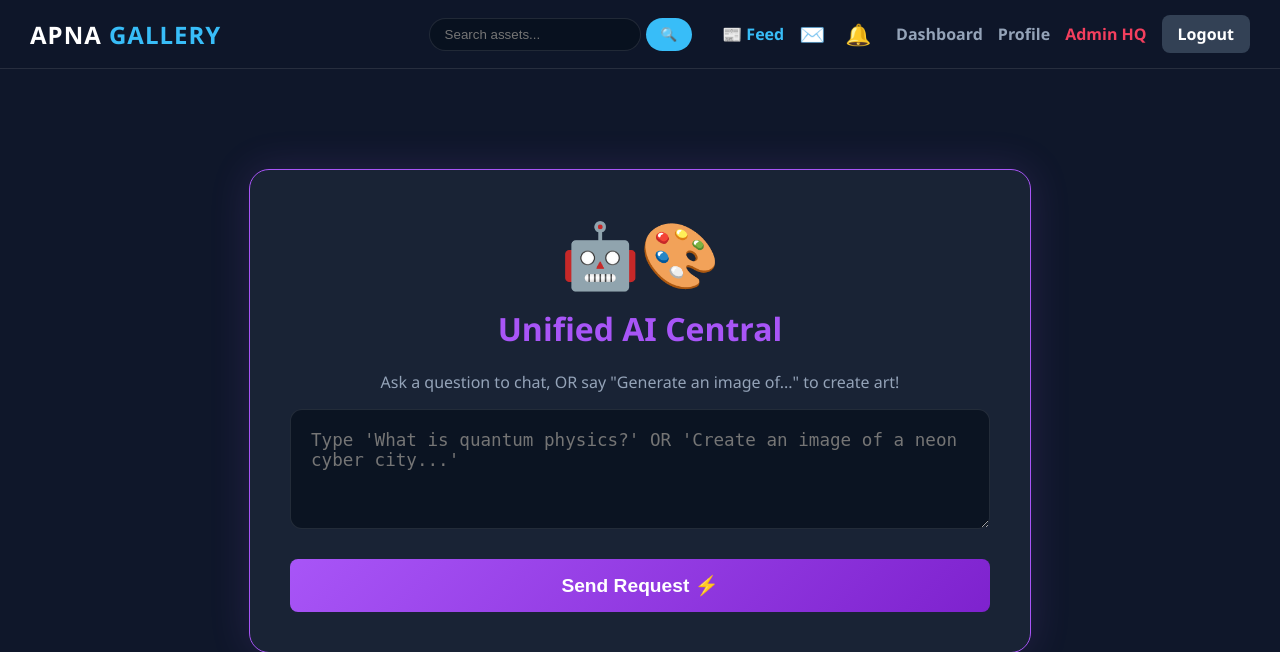
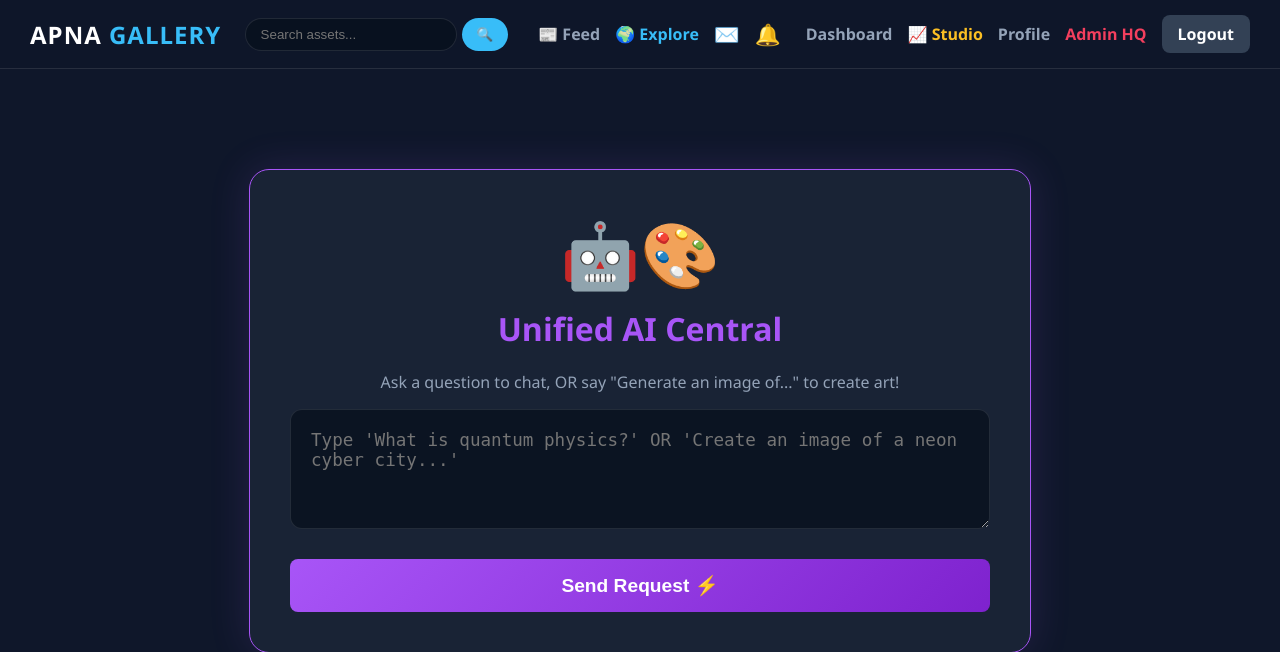
Before and after one commit to aakashofficial4551-alt/Apna-Gallery, a Flask app: page /ai-studio in a window 1280 px wide. Shown: the top 652 px of the page. Run offline with Flask 3, Linux system fonts and the light colour scheme; the visitor is signed in with stand-in values (Sample User, id 1); data that the repository does not hold is empty; some libraries are stand-ins or nearby versions.

Commit message:
Refactor base.html to simplify navigation links

```diff
--- a/Public_Gallery/templates/base.html
+++ b/Public_Gallery/templates/base.html
@@ -63,20 +63,18 @@
                     <a href="{{ url_for('pro_upgrade') }}" class="btn pro-btn" style="padding: 8px 15px; margin-right: 10px;">💎 PRO</a>
                 {% endif %}
 
-                <!-- NEW: FEED ROUTE -->
-                <a href="{{ url_for('feed') }}" style="color: var(--accent);">📰 Feed</a>
+                <a href="{{ url_for('feed') }}">📰 Feed</a>
+                <a href="{{ url_for('explore') }}" style="color: var(--accent);">🌍 Explore</a>
 
-                <a href="{{ url_for('inbox') }}" style="font-size: 1.3rem; margin-right: 5px;">
-                    ✉️
-                    {% if unread_messages > 0 %}<span class="notif-badge">{{ unread_messages }}</span>{% endif %}
+                <a href="{{ url_for('inbox') }}" style="font-size: 1.3rem;">
+                    ✉️ {% if unread_messages > 0 %}<span class="notif-badge">{{ unread_messages }}</span>{% endif %}
                 </a>
-
                 <a href="{{ url_for('notifications') }}" style="font-size: 1.3rem; margin-right: 10px;">
-                    🔔
-                    {% if unread_notifications > 0 %}<span class="notif-badge">{{ unread_notifications }}</span>{% endif %}
+                    🔔 {% if unread_notifications > 0 %}<span class="notif-badge">{{ unread_notifications }}</span>{% endif %}
                 </a>
 
                 <a href="{{ url_for('dashboard') }}">Dashboard</a>
+                <a href="{{ url_for('creator_studio') }}" style="color: var(--warning);">📈 Studio</a>
                 <a href="{{ url_for('profile') }}">Profile</a>
 
                 {% if session.get('role') == 'admin' %}
@@ -104,12 +102,5 @@
         {% block content %}{% endblock %}
     </div>
 
-    <script>
-        if ('serviceWorker' in navigator) {
-            window.addEventListener('load', () => {
-                navigator.serviceWorker.register("{{ url_for('static', filename='service-worker.js') }}");
-            });
-        }
-    </script>
 </body>
 </html>
```
